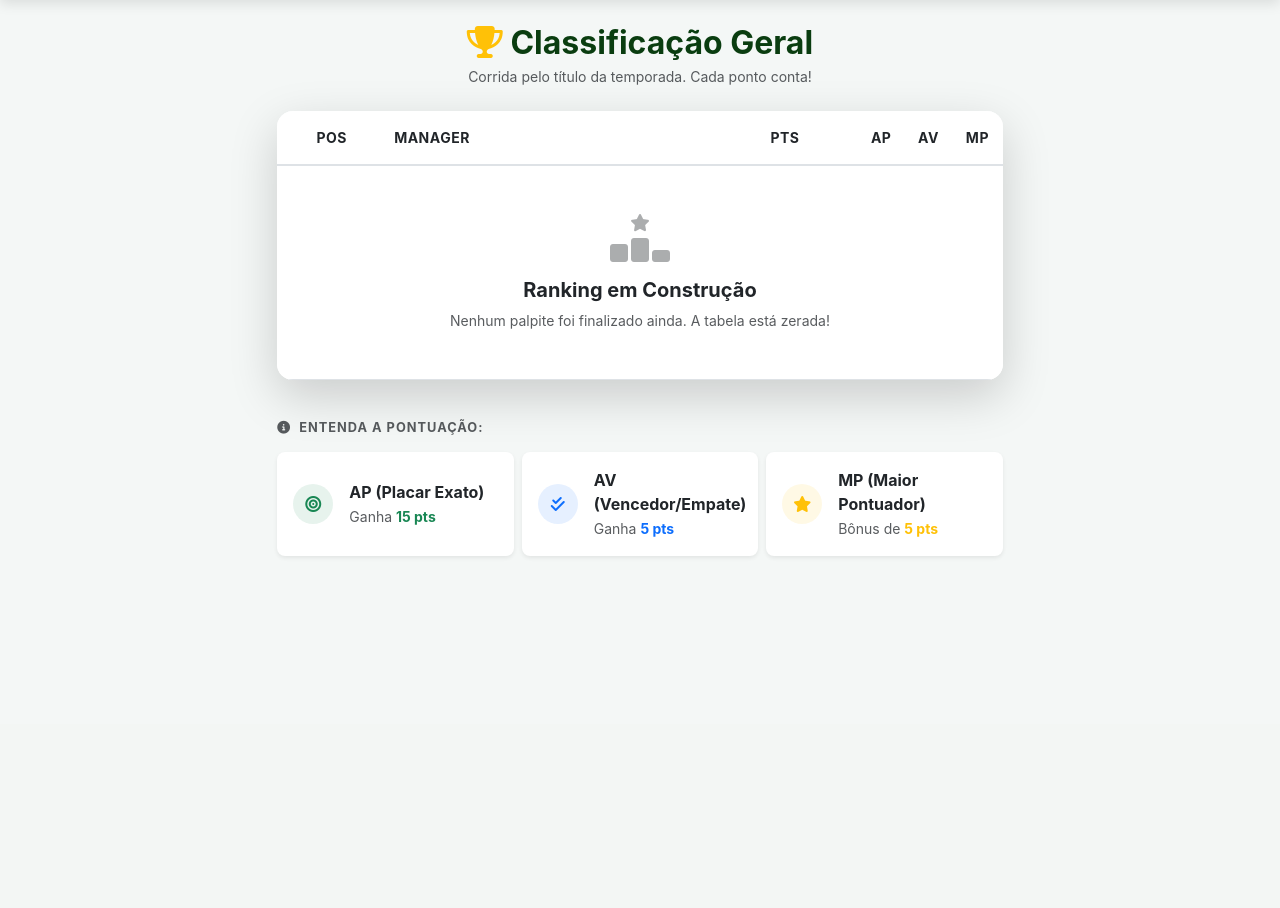
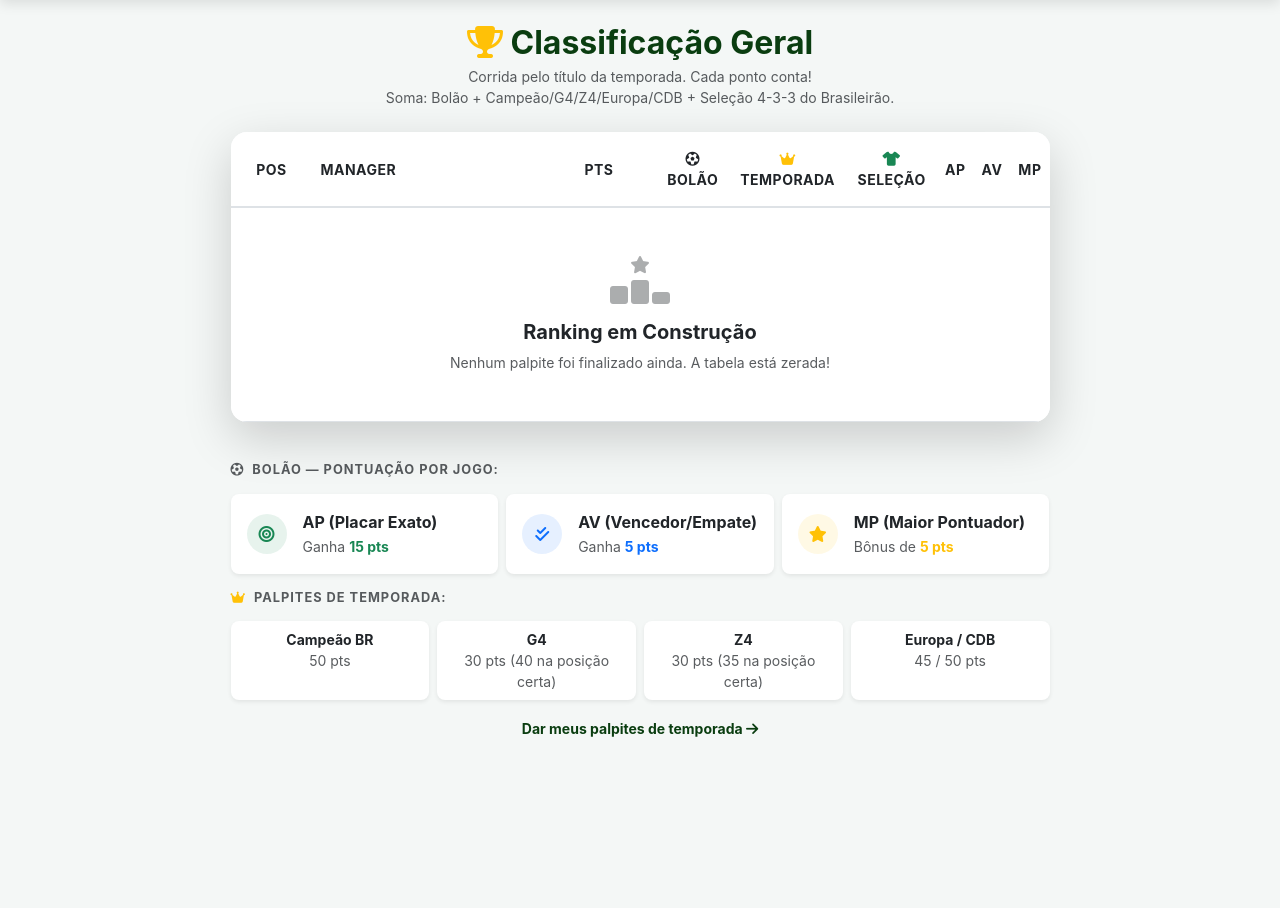
Before and after one commit to JullioDutra/BolaoCopa, a Django app: page /palpites/ranking/ in a window 1280 px wide. Shown: the part 80-988 px from the top of the page. Before the commit the page ends 637 px from the top, so only its background shows below. Run offline with Django 5.2, Linux system fonts and the light colour scheme; the visitor is signed in with stand-in values (Sample User, id 1); data comes from the database, SQL or seed files in the repository; data that the repository does not hold is empty; parts of the project's set-up code (start-up, migrations or seed data) failed here and were passed over.

Commit message:
Refactor ranking.html for improved layout and clarity

```diff
--- a/templates/palpites/ranking.html
+++ b/templates/palpites/ranking.html
@@ -17,16 +17,23 @@
         background-color: rgba(25, 135, 84, 0.05) !important;
         border-left: 4px solid var(--verde-escuro) !important;
     }
+
+    .badge-modo {
+        font-size: 0.65rem;
+        font-weight: 700;
+        letter-spacing: 0.3px;
+    }
 </style>
 
 <div class="row justify-content-center mt-4 mb-5 px-2">
-    <div class="col-12 col-md-10 col-lg-8">
+    <div class="col-12 col-md-11 col-lg-9">
 
         <div class="text-center mb-4">
             <h2 class="fw-bold mb-1" style="color: var(--verde-escuro);">
                 <i class="fa-solid fa-trophy text-warning"></i> Classificação Geral
             </h2>
-            <p class="text-muted small">Corrida pelo título da temporada. Cada ponto conta!</p>
+            <p class="text-muted small mb-0">Corrida pelo título da temporada{% if temporada_ativa %} {{ temporada_ativa.ano }}{% endif %}. Cada ponto conta!</p>
+            <p class="text-muted small">Soma: Bolão + Campeão/G4/Z4/Europa/CDB + Seleção 4-3-3 do Brasileirão.</p>
         </div>
 
         <div class="card card-clean shadow-lg border-0 rounded-4 overflow-hidden">
@@ -34,9 +41,18 @@
                 <table class="table table-hover table-ranking align-middle text-center mb-0">
                     <thead class="bg-light text-muted small text-uppercase" style="letter-spacing: 0.5px; border-bottom: 2px solid #dee2e6;">
                         <tr>
-                            <th scope="col" class="text-center px-3 py-3" style="width: 15%;">Pos</th>
-                            <th scope="col" class="text-start py-3" style="width: 45%;">Manager</th>
-                            <th scope="col" title="Total de Pontos" class="py-3 text-dark fw-bold" style="width: 20%;">PTS</th>
+                            <th scope="col" class="text-center px-3 py-3" style="width: 10%;">Pos</th>
+                            <th scope="col" class="text-start py-3" style="width: 28%;">Manager</th>
+                            <th scope="col" title="Total de Pontos" class="py-3 text-dark fw-bold" style="width: 14%;">PTS</th>
+                            <th scope="col" title="Pontos do Bolão (jogos)" class="py-3 d-none d-md-table-cell">
+                                <i class="fa-regular fa-futbol"></i> Bolão
+                            </th>
+                            <th scope="col" title="Campeão / G4 / Z4 / Europa / Copa do Brasil" class="py-3 d-none d-md-table-cell">
+                                <i class="fa-solid fa-crown text-warning"></i> Temporada
+                            </th>
+                            <th scope="col" title="Seleção 4-3-3 do Brasileirão" class="py-3 d-none d-md-table-cell">
+                                <i class="fa-solid fa-shirt text-success"></i> Seleção
+                            </th>
                             <th scope="col" title="Acertou o Placar Cheio" class="py-3 d-none d-sm-table-cell">AP</th>
                             <th scope="col" title="Acertou Vencedor/Empate" class="py-3 d-none d-sm-table-cell">AV</th>
                             <th scope="col" title="Maior Pontuador da Rodada" class="py-3 d-none d-sm-table-cell">MP</th>
@@ -45,7 +61,7 @@
                     <tbody class="border-top-0">
                         {% for posicao in ranking %}
 
-                        <tr class="{% if posicao.usuario__username == request.user.username %}linha-destaque{% endif %}">
+                        <tr class="{% if posicao.usuario.username == request.user.username %}linha-destaque{% endif %}">
 
                             <th scope="row" class="text-center px-2">
                                 {% if forloop.counter == 1 %}
@@ -66,9 +82,9 @@
                                     </div>
                                     <div>
                                         <span class="fw-bold text-dark d-block" style="line-height: 1.2;">
-                                            {{ posicao.usuario__first_name|default:posicao.usuario__username|title }}
+                                            {{ posicao.usuario.first_name|default:posicao.usuario.username|title }}
                                         </span>
-                                        {% if posicao.usuario__username == request.user.username %}
+                                        {% if posicao.usuario.username == request.user.username %}
                                             <span class="badge bg-success rounded-pill" style="font-size: 0.6rem;">Você</span>
                                         {% endif %}
                                     </div>
@@ -79,13 +95,23 @@
                                 {{ posicao.total_pontos|default:"0" }}
                             </td>
 
+                            <td class="d-none d-md-table-cell">
+                                <span class="badge bg-primary bg-opacity-10 text-primary badge-modo">{{ posicao.pontos_jogos|default:"0" }} pts</span>
+                            </td>
+                            <td class="d-none d-md-table-cell">
+                                <span class="badge bg-warning bg-opacity-10 text-warning-emphasis badge-modo">{{ posicao.pontos_longo_prazo|default:"0" }} pts</span>
+                            </td>
+                            <td class="d-none d-md-table-cell">
+                                <span class="badge bg-success bg-opacity-10 text-success badge-modo">{{ posicao.pontos_selecao_brasileirao|default:"0" }} pts</span>
+                            </td>
+
                             <td class="text-muted fw-bold d-none d-sm-table-cell">{{ posicao.acertos_placar|default:"0" }}</td>
                             <td class="text-muted fw-bold d-none d-sm-table-cell">{{ posicao.acertos_vencedor|default:"0" }}</td>
                             <td class="text-muted fw-bold d-none d-sm-table-cell">{{ posicao.maior_pontuador|default:"0" }}</td>
                         </tr>
                         {% empty %}
                         <tr>
-                            <td colspan="6" class="text-center py-5">
+                            <td colspan="9" class="text-center py-5">
                                 <i class="fa-solid fa-ranking-star text-muted opacity-50 mb-3" style="font-size: 3rem;"></i>
                                 <h5 class="fw-bold text-dark">Ranking em Construção</h5>
                                 <p class="text-muted small mb-0">Nenhum palpite foi finalizado ainda. A tabela está zerada!</p>
@@ -102,9 +128,9 @@
 
         </div>
 
-        <div class="mt-4 pt-3 mb-5">
+        <div class="mt-4 pt-3 mb-3">
             <h6 class="fw-bold mb-3 text-muted text-uppercase" style="font-size: 0.8rem; letter-spacing: 1px;">
-                <i class="fa-solid fa-circle-info me-1"></i> Entenda a Pontuação:
+                <i class="fa-regular fa-futbol me-1"></i> Bolão — Pontuação por Jogo:
             </h6>
             <div class="row g-2">
                 <div class="col-12 col-md-4">
@@ -145,6 +171,43 @@
             </div>
         </div>
 
+        <div class="mt-2 mb-5">
+            <h6 class="fw-bold mb-3 text-muted text-uppercase" style="font-size: 0.8rem; letter-spacing: 1px;">
+                <i class="fa-solid fa-crown me-1 text-warning"></i> Palpites de Temporada:
+            </h6>
+            <div class="row g-2">
+                <div class="col-6 col-md-3">
+                    <div class="card bg-white border-0 shadow-sm rounded-3 p-2 h-100 text-center">
+                        <span class="fw-bold text-dark small">Campeão BR</span>
+                        <span class="small text-muted">50 pts</span>
+                    </div>
+                </div>
+                <div class="col-6 col-md-3">
+                    <div class="card bg-white border-0 shadow-sm rounded-3 p-2 h-100 text-center">
+                        <span class="fw-bold text-dark small">G4</span>
+                        <span class="small text-muted">30 pts <span class="text-muted">(40 na posição certa)</span></span>
+                    </div>
+                </div>
+                <div class="col-6 col-md-3">
+                    <div class="card bg-white border-0 shadow-sm rounded-3 p-2 h-100 text-center">
+                        <span class="fw-bold text-dark small">Z4</span>
+                        <span class="small text-muted">30 pts <span class="text-muted">(35 na posição certa)</span></span>
+                    </div>
+                </div>
+                <div class="col-6 col-md-3">
+                    <div class="card bg-white border-0 shadow-sm rounded-3 p-2 h-100 text-center">
+                        <span class="fw-bold text-dark small">Europa / CDB</span>
+                        <span class="small text-muted">45 / 50 pts</span>
+                    </div>
+                </div>
+            </div>
+            <div class="text-center mt-3">
+                <a href="{% url 'palpites:meus_palpites_longo_prazo' %}" class="small fw-bold text-decoration-none" style="color: var(--verde-escuro);">
+                    Dar meus palpites de temporada <i class="fa-solid fa-arrow-right"></i>
+                </a>
+            </div>
+        </div>
+
     </div>
 </div>
 {% endblock %}
```
